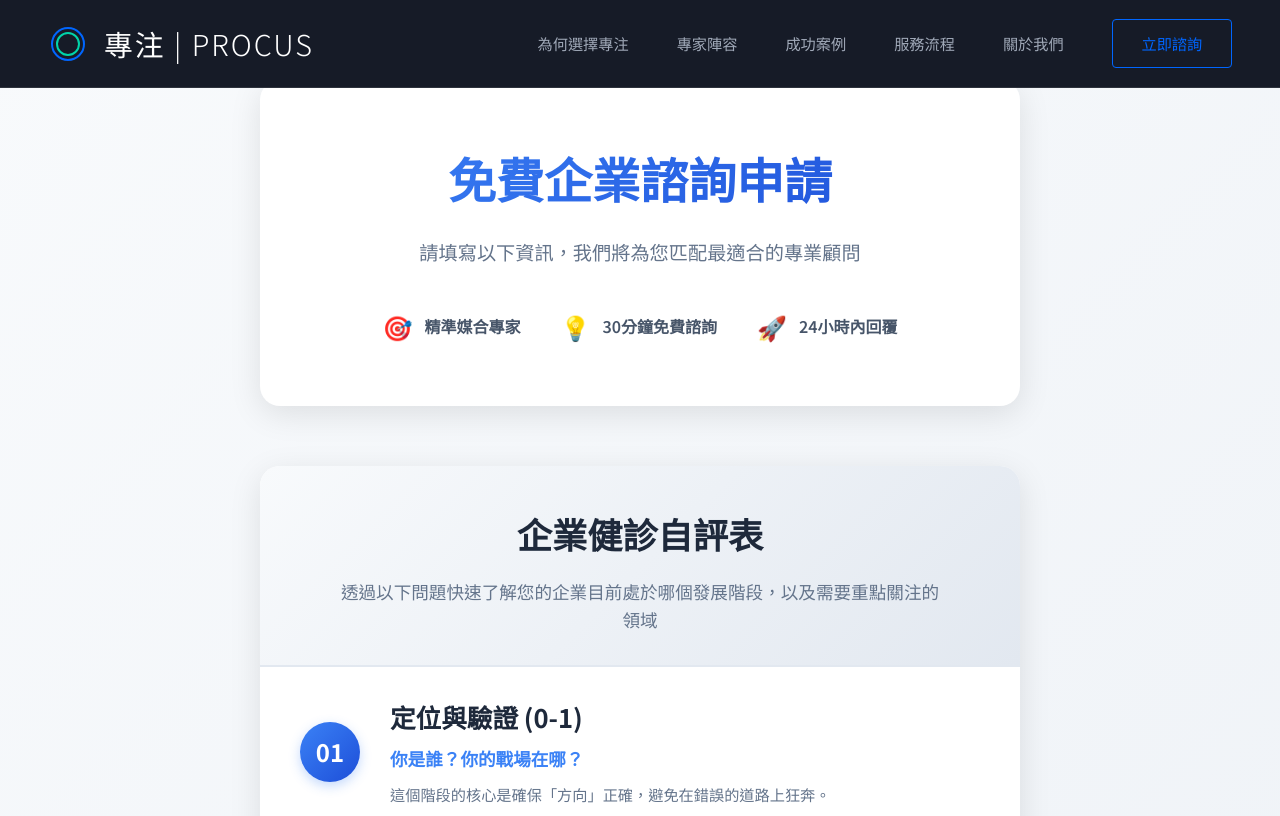
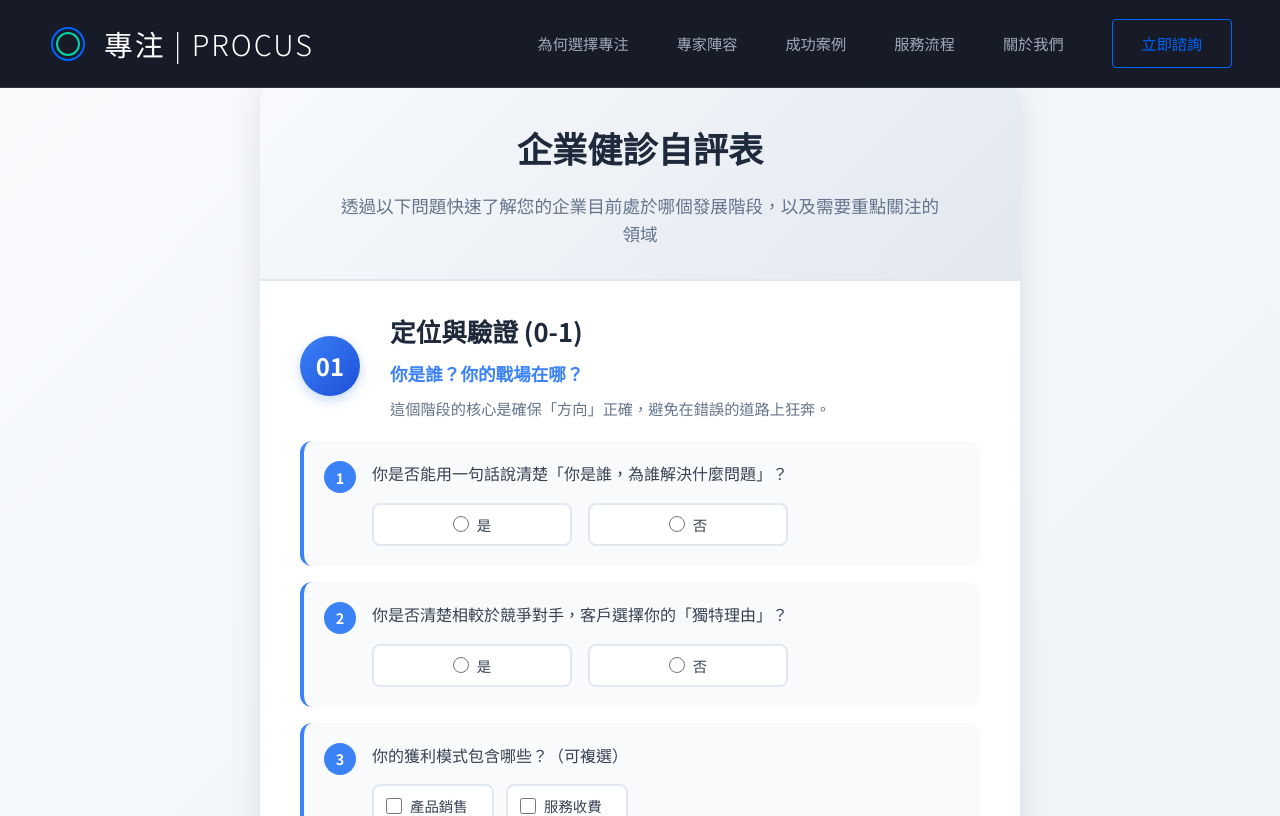
Before and after one commit to CWLiang/procus, a Next.js app: page /consultation in a window 1280 px wide. Shown: the top 816 px of the page. Built offline with nearby package versions, Linux system fonts and the light colour scheme.

Commit message:
remove header

```diff
--- a/src/app/consultation/page.tsx
+++ b/src/app/consultation/page.tsx
@@ -215,26 +215,6 @@ export default function ConsultationPage() {
       {/* Consultation Form */}
       <div className="consultation-page">
         <div className="consultation-container">
-          {/* Header */}
-          <div className="consultation-header">
-            <h1>免費企業諮詢申請</h1>
-            <p>請填寫以下資訊，我們將為您匹配最適合的專業顧問</p>
-            <div className="consultation-benefits">
-              <div className="benefit-item">
-                <span className="benefit-icon">🎯</span>
-                <span>精準媒合專家</span>
-              </div>
-              <div className="benefit-item">
-                <span className="benefit-icon">💡</span>
-                <span>30分鐘免費諮詢</span>
-              </div>
-              <div className="benefit-item">
-                <span className="benefit-icon">🚀</span>
-                <span>24小時內回覆</span>
-              </div>
-            </div>
-          </div>
-
           {/* Business Health Check */}
           <div className="business-assessment">
             <div className="assessment-header">
```
